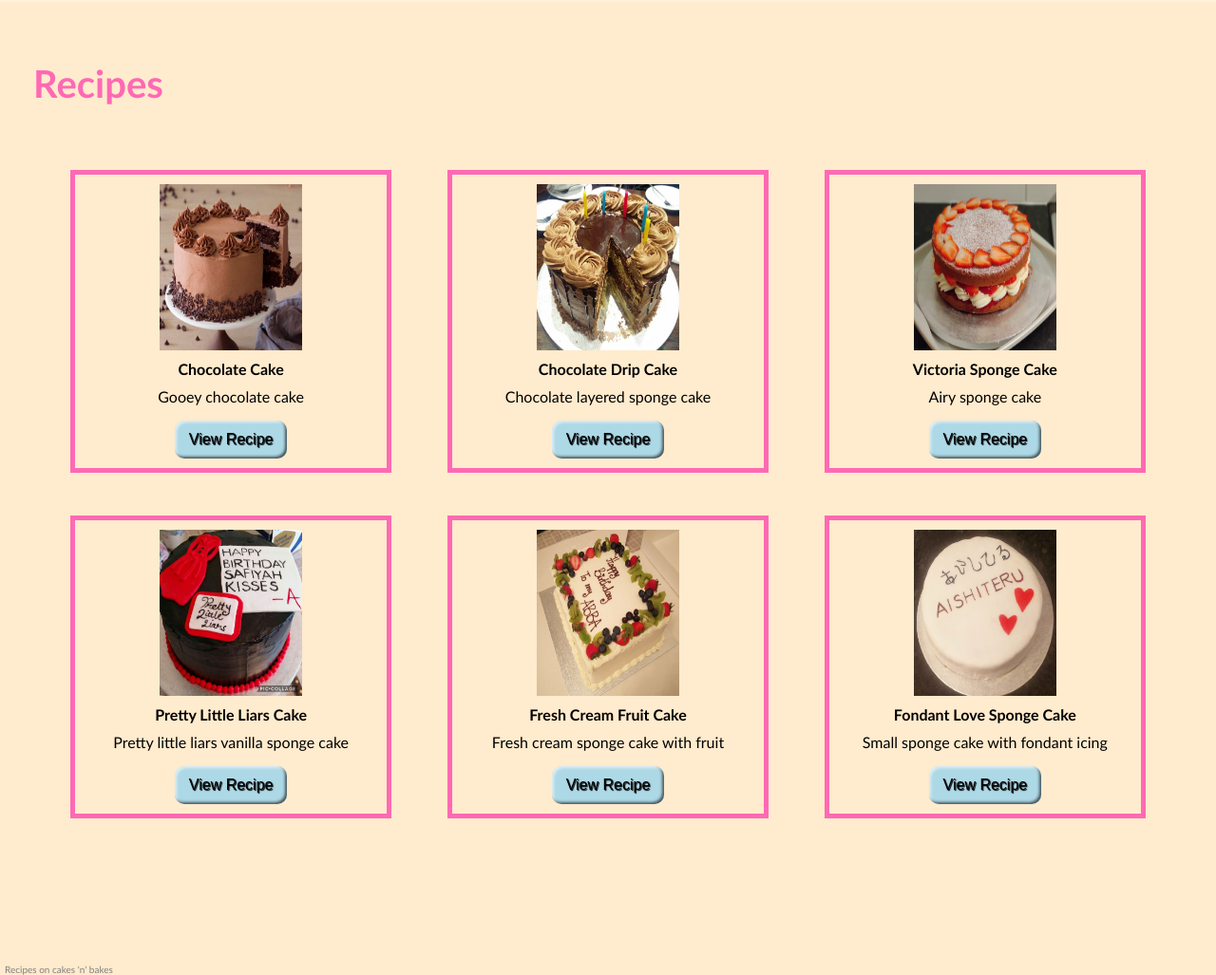
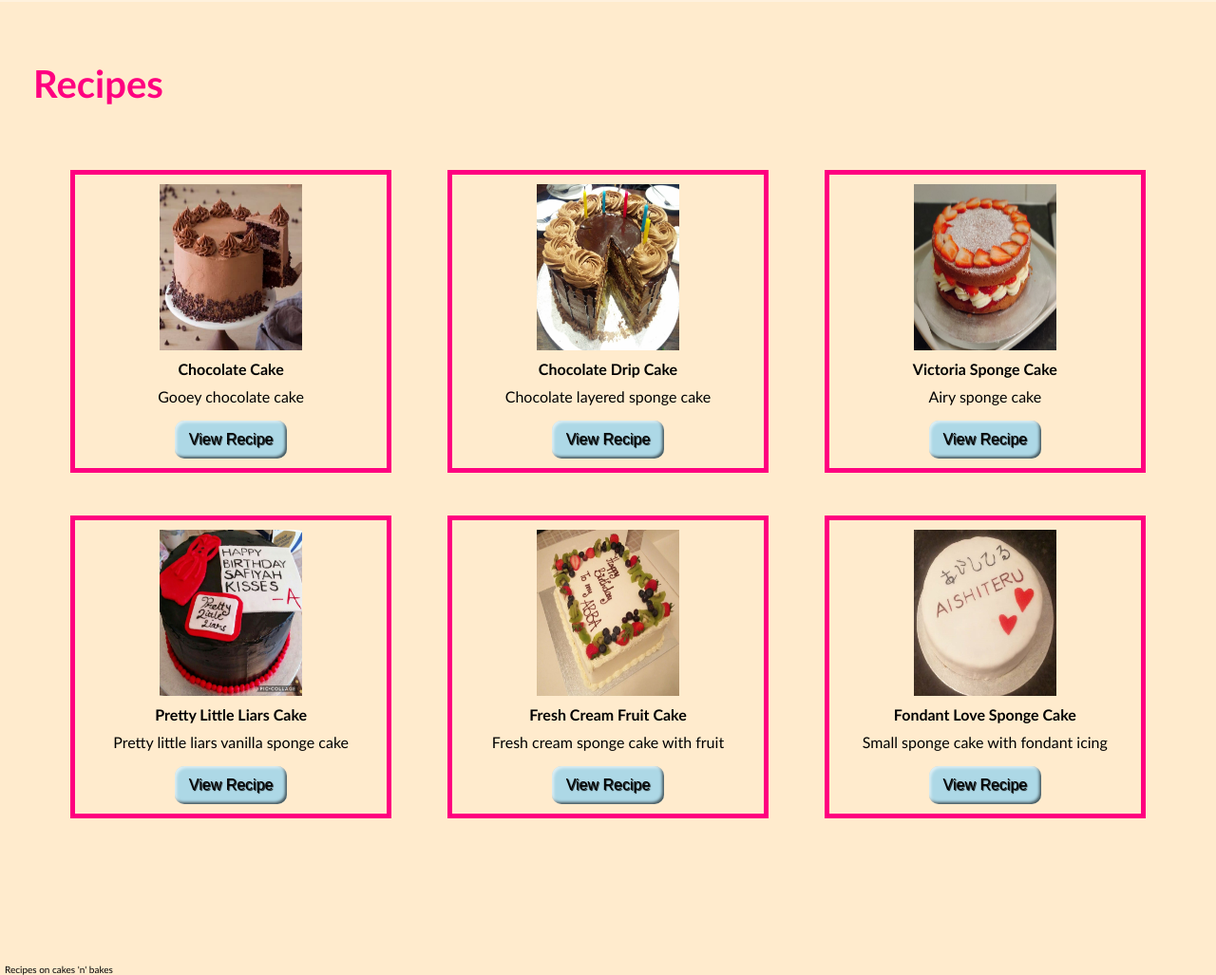
Before and after one commit to sofiyams/frontendweb, a plain HTML site: page recipes.html in a window 1280 px wide. Shown: the part 69-1096 px from the top of the page at 95% size. Drawn offline with Linux system fonts and the light colour scheme; files whose address does not match are found by name.

Commit message:
changing colours to make it user friendly

```diff
--- a/css/styles.css
+++ b/css/styles.css
@@ -8,7 +8,7 @@ body {
 }
 
 h1 {
-  color: hotpink;
+  color: #FF0080;
   font-size: 40px;
   text-align: center;
   padding: 10px 0px 30px 10px;
@@ -68,7 +68,7 @@ main {
 
 footer {
   font-size: x-small;
-  color: grey;
+  color: black;
   padding-left: 5px;
   bottom: 0;
   width: 100%;
@@ -147,7 +147,7 @@ h3, article {
 article.cake {
   display: flex;
   flex-direction: column;
-  border: 5px solid hotpink;
+  border: 5px solid #FF0080;
   padding: 10px;
   width: 50%;
   margin-bottom: 35px;
@@ -254,7 +254,7 @@ p {
 article.recipe {
   transition: 0.5s;
   animation: fadeIn 2s;
-  border: 5px solid hotpink;
+  border: 5px solid #FF0080;
   padding: 10px;
   margin-bottom: 35px;
   width: 75%;
```
